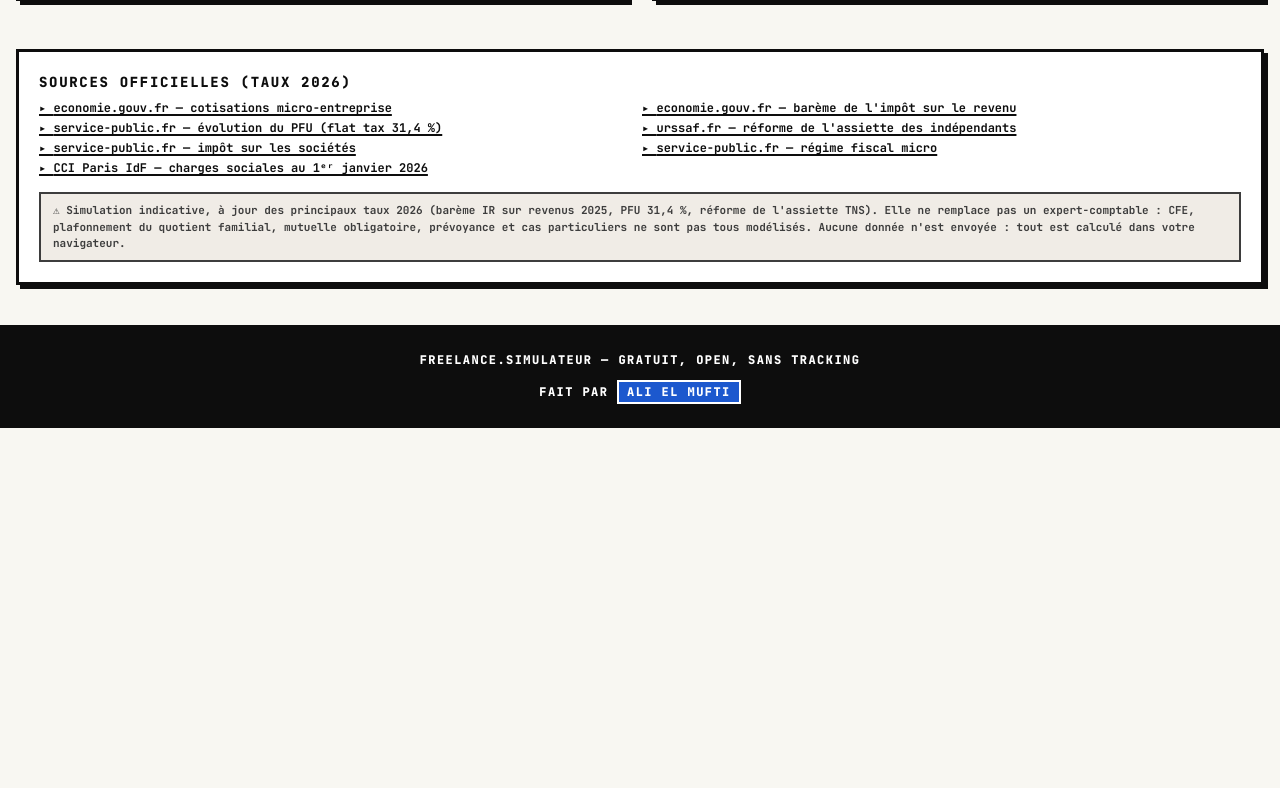
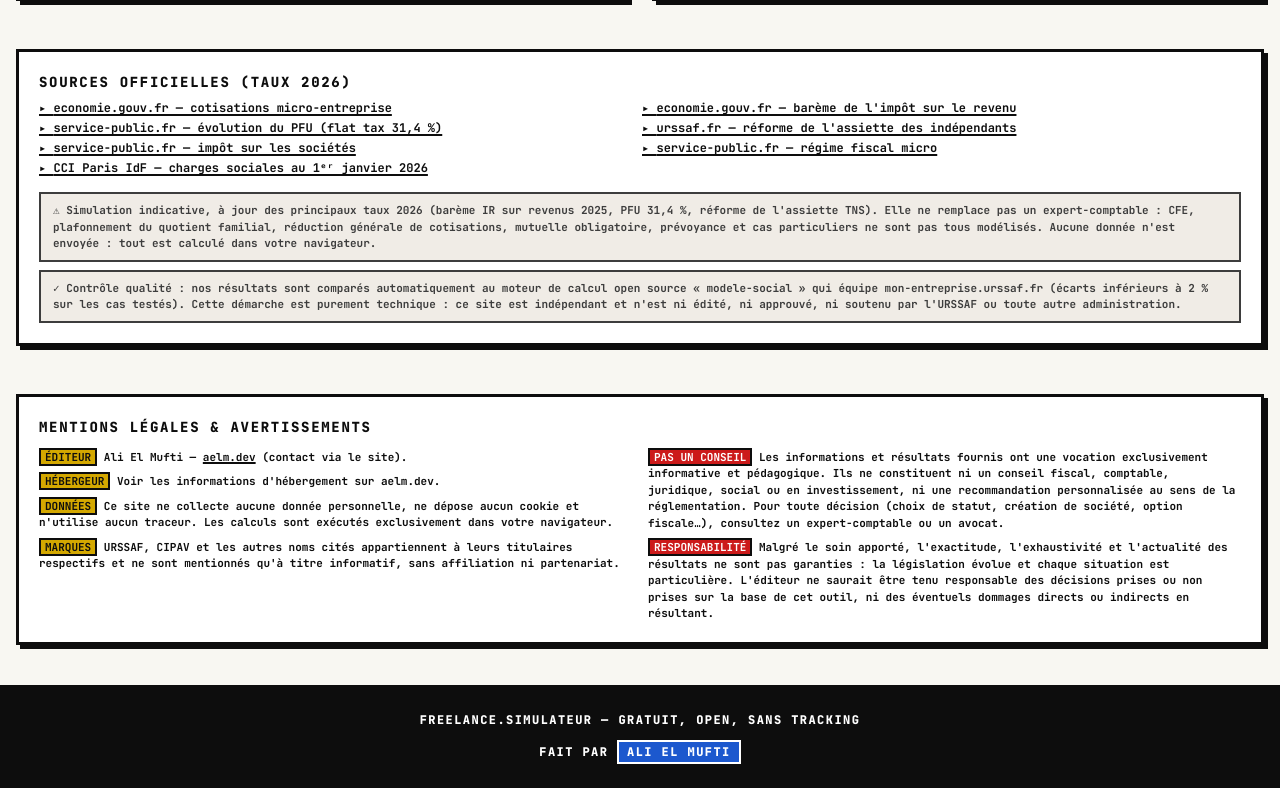
Before and after one commit to aelmufti/is-freelance-worth-it-for-you, a React (Vite) app: page / in a window 1280 px wide. Shown: the part 4479-5267 px from the top of the page. Before the commit the page ends 4907 px from the top, so only its background shows below. Built offline with nearby package versions, Linux system fonts and the light colour scheme.

Commit message:
mentions légales

```diff
--- a/src/App.tsx
+++ b/src/App.tsx
@@ -166,10 +166,74 @@ export default function App() {
             ⚠ Simulation indicative, à jour des principaux taux 2026 (barème IR
             sur revenus 2025, PFU 31,4 %, réforme de l'assiette TNS). Elle ne
             remplace pas un expert-comptable : CFE, plafonnement du quotient
-            familial, mutuelle obligatoire, prévoyance et cas particuliers ne
-            sont pas tous modélisés. Aucune donnée n'est envoyée : tout est
-            calculé dans votre navigateur.
+            familial, réduction générale de cotisations, mutuelle obligatoire,
+            prévoyance et cas particuliers ne sont pas tous modélisés. Aucune
+            donnée n'est envoyée : tout est calculé dans votre navigateur.
           </p>
+          <p className="mt-2 border-2 border-ink bg-tag-offwhite px-3 py-2 text-[11px] font-bold opacity-80">
+            ✓ Contrôle qualité : nos résultats sont comparés automatiquement au
+            moteur de calcul open source « modele-social » qui équipe
+            mon-entreprise.urssaf.fr (écarts inférieurs à 2 % sur les cas
+            testés). Cette démarche est purement technique : ce site est
+            indépendant et n'est ni édité, ni approuvé, ni soutenu par
+            l'URSSAF ou toute autre administration.
+          </p>
+        </section>
+
+        {/* MENTIONS LÉGALES */}
+        <section className="border-[3px] border-ink bg-white p-5 shadow-brutal">
+          <h3 className="text-sm font-extrabold uppercase tracking-[0.12em]">
+            Mentions légales & avertissements
+          </h3>
+          <div className="mt-3 grid gap-4 text-[11px] font-bold md:grid-cols-2">
+            <div className="space-y-2">
+              <p>
+                <span className="border-2 border-ink bg-tag-yellow px-1 uppercase">Éditeur</span>{" "}
+                Ali El Mufti —{" "}
+                <a href="https://aelm.dev" target="_blank" rel="noreferrer" className="underline decoration-2">
+                  aelm.dev
+                </a>{" "}
+                (contact via le site).
+              </p>
+              <p>
+                <span className="border-2 border-ink bg-tag-yellow px-1 uppercase">Hébergeur</span>{" "}
+                Voir les informations d'hébergement sur aelm.dev.
+              </p>
+              <p>
+                <span className="border-2 border-ink bg-tag-yellow px-1 uppercase">Données</span>{" "}
+                Ce site ne collecte aucune donnée personnelle, ne dépose aucun
+                cookie et n'utilise aucun traceur. Les calculs sont exécutés
+                exclusivement dans votre navigateur.
+              </p>
+              <p>
+                <span className="border-2 border-ink bg-tag-yellow px-1 uppercase">Marques</span>{" "}
+                URSSAF, CIPAV et les autres noms cités appartiennent à leurs
+                titulaires respectifs et ne sont mentionnés qu'à titre
+                informatif, sans affiliation ni partenariat.
+              </p>
+            </div>
+            <div className="space-y-2">
+              <p>
+                <span className="border-2 border-ink bg-tag-red px-1 uppercase text-white">Pas un conseil</span>{" "}
+                Les informations et résultats fournis ont une vocation
+                exclusivement informative et pédagogique. Ils ne constituent
+                ni un conseil fiscal, comptable, juridique, social ou en
+                investissement, ni une recommandation personnalisée au sens
+                de la réglementation. Pour toute décision (choix de statut,
+                création de société, option fiscale…), consultez un
+                expert-comptable ou un avocat.
+              </p>
+              <p>
+                <span className="border-2 border-ink bg-tag-red px-1 uppercase text-white">Responsabilité</span>{" "}
+                Malgré le soin apporté, l'exactitude, l'exhaustivité et
+                l'actualité des résultats ne sont pas garanties : la
+                législation évolue et chaque situation est particulière.
+                L'éditeur ne saurait être tenu responsable des décisions
+                prises ou non prises sur la base de cet outil, ni des
+                éventuels dommages directs ou indirects en résultant.
+              </p>
+            </div>
+          </div>
         </section>
       </main>
 
```
